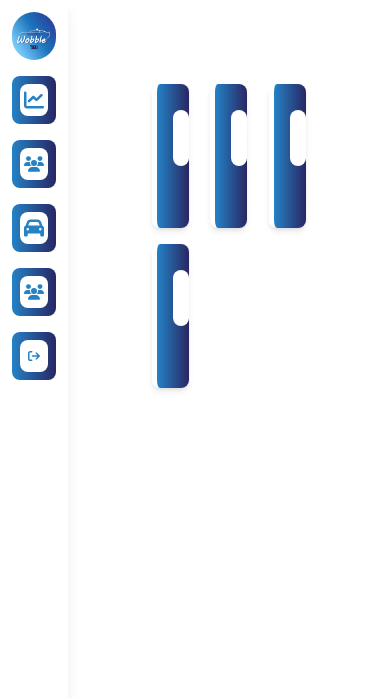
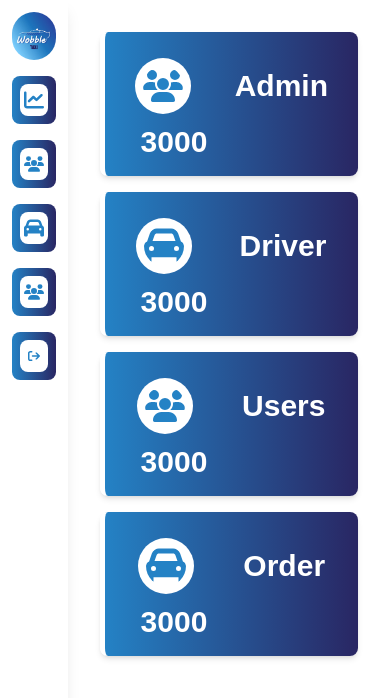
Before and after one commit to Taxi-App1/taxi-dashboard, a React (Create React App) app: page / in a window 390 px wide. Shown: the top 698 px of the page. Built offline with nearby package versions, Linux system fonts and the light colour scheme; sample sign-in values are in the browser's storage.

Commit message:
fix dashboard media query

```diff
--- a/src/Components/DashboardComponent/dashboardCard.jsx
+++ b/src/Components/DashboardComponent/dashboardCard.jsx
@@ -26,8 +26,8 @@ function DashboardCard() {
         }
       ]
     return (
-     <div className="flex flex-row flex-wrap justify-between gap-4">
-      {card.map((card, index) => (  <div className=" bg-gradient-to-r border-l-[5px] border-white from-secondary to-primary rounded-lg shadow-md flex-col gap-6 w-[20%] p-4">
+     <div className="flex md:flex-row flex-col  justify-between gap-4">
+      {card.map((card, index) => (  <div className=" bg-gradient-to-r border-l-[5px] border-white from-secondary to-primary rounded-lg shadow-md flex-col gap-6 md:w-[20%] p-4">
         <div className="flex flex-row   justify-around gap-4">
         <img src={card.icon} alt="Logo" className=" self-center p-2 bg-white rounded-full w-14 h-14"/>
           <p className=" text-white font-semibold text-3xl   py-5 " key={index} >
--- a/src/Pages/DashboardPage.jsx
+++ b/src/Pages/DashboardPage.jsx
@@ -2,7 +2,7 @@ import React from "react";
 import DashboardCard from "../Components/DashboardComponent/dashboardCard";
 // import DonateCharts from "../Components/DashboardComponent/dashboardChart";
 function DashboardPage () {
-    return ( <div className="m-16 flex flex-col md:gap-[100px]">
+    return ( <div className="md:m-16 m-3 flex flex-col md:gap-[100px]">
         <DashboardCard/>
 
 {/* <div className="flex flex-row justify-between">
```
